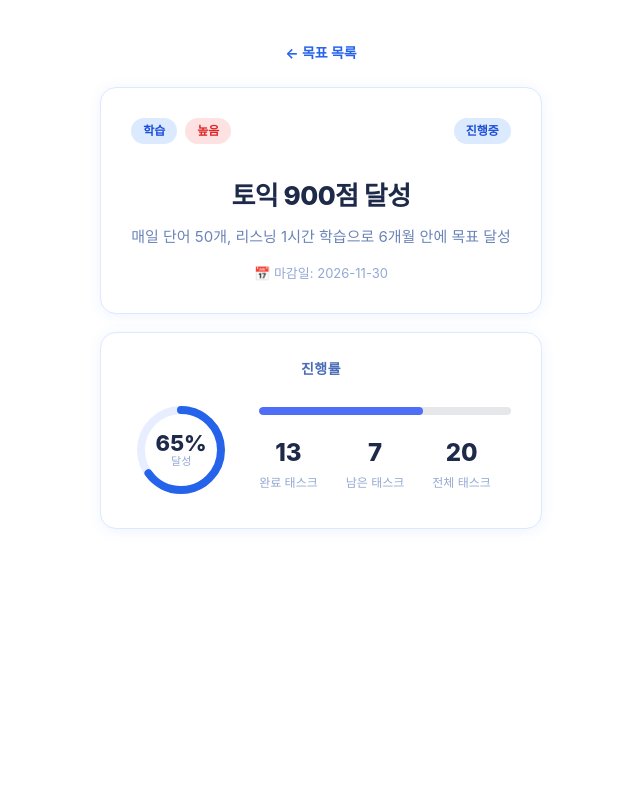
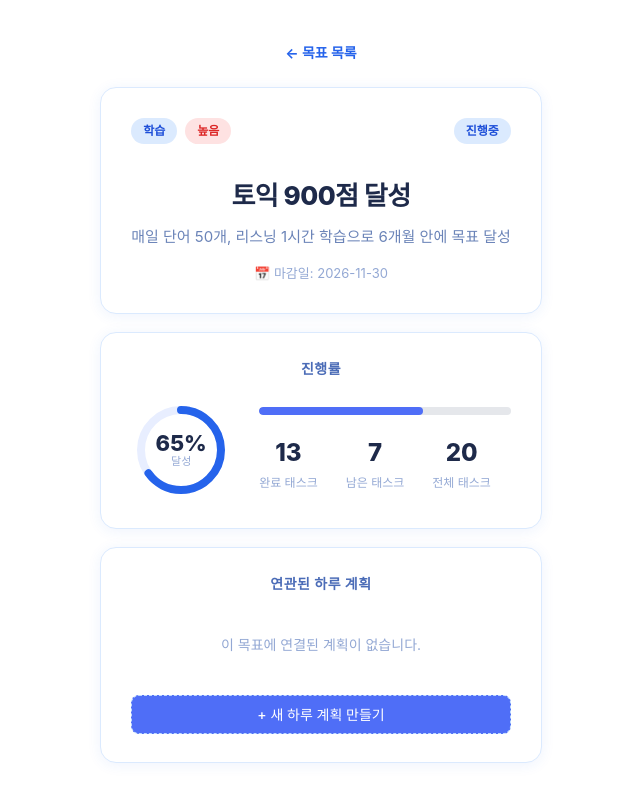
Before and after one commit to goal-log/src, a React (Vite) app in the folder frontend/: page /goals/1 in a window 1280 px wide. Shown: the top 802 px of the page, without its empty margins (319-959 px from the left). Built offline with nearby package versions, Linux system fonts and the light colour scheme; sample sign-in values are in the browser's storage.

Commit message:
feat: 하루 계획 API 연동 및 UI 수정

```diff
--- a/frontend/src/api/goals.js
+++ b/frontend/src/api/goals.js
@@ -6,3 +6,4 @@
 export const updateGoal = (id, data) => api.put(`/api/goals/${id}`, data);
 export const deleteGoal = (id) => api.delete(`/api/goals/${id}`);
 export const getGoalProgress = (id) => api.get(`/api/goals/${id}/progress`);
+export const getGoalPlans = (id) => api.get(`/api/goals/${id}/plans`);
--- a/frontend/src/components/DailyPlanForm.jsx
+++ b/frontend/src/components/DailyPlanForm.jsx
@@ -2,8 +2,8 @@
 import { createPlan } from '../api/dailyPlans';
 import './DailyPlanForm.css';
 
-export default function DailyPlanForm({ date, goals, onCreated, onClose }) {
-  const [goalId, setGoalId] = useState('');
+export default function DailyPlanForm({ date, goals, onCreated, onClose, prefilledGoalId }) {
+  const [goalId, setGoalId] = useState(prefilledGoalId || (goals.length > 0 ? goals[0].id : ''));
   const [submitting, setSubmitting] = useState(false);
   const [submitError, setSubmitError] = useState(null);
 
@@ -13,7 +13,12 @@
     setSubmitting(true);
     try {
       const body = { date };
-      if (goalId) body.longTermGoalId = Number(goalId);
+      if (!goalId) {
+        setSubmitError('목표를 선택해주세요');
+        setSubmitting(false);
+        return;
+      }
+      body.longTermGoalId = Number(goalId);
       const plan = await createPlan(body);
       onCreated(plan);
     } catch (err) {
@@ -33,13 +38,14 @@
 
         <form onSubmit={handleSubmit} className="plan-form">
           <label className="form-label">
-            연결할 목표 <span className="optional">(선택)</span>
+            연결할 목표
             <select
               value={goalId}
               onChange={(e) => setGoalId(e.target.value)}
               className="form-select"
+              disabled={!!prefilledGoalId}
             >
-              <option value="">목표 없음</option>
+              <option value="" disabled>목표를 선택해주세요</option>
               {goals.map((g) => (
                 <option key={g.id} value={g.id}>{g.title}</option>
               ))}
--- a/frontend/src/pages/DailyPlanPage.jsx
+++ b/frontend/src/pages/DailyPlanPage.jsx
@@ -1,4 +1,5 @@
 import { useState, useEffect, useCallback } from 'react';
+import { useLocation, useNavigate } from 'react-router-dom';
 import { getPlanByDate, createPlan, deletePlan } from '../api/dailyPlans';
 import { getGoals } from '../api/goals';
 import DateNavigator from '../components/DateNavigator';
@@ -11,6 +12,9 @@
 }
 
 export default function DailyPlanPage() {
+  const { state } = useLocation();
+  const navigate = useNavigate();
+  const prefilledGoalId = state?.prefilledGoalId;
   const [selectedDate, setSelectedDate] = useState(new Date());
   // undefined = 로딩 중, null = 해당 날짜에 plan 없음, object = plan 존재
   const [plan, setPlan] = useState(undefined);
@@ -61,7 +65,12 @@
   return (
     <div className="page">
       <header className="page-header">
-        <h1 className="page-title">하루 계획</h1>
+        <div style={{ display: 'flex', alignItems: 'center', gap: '16px' }}>
+          {prefilledGoalId && (
+            <button className="back-btn" style={{ marginBottom: 0 }} onClick={() => navigate(-1)}>← 뒤로가기</button>
+          )}
+          <h1 className="page-title">하루 계획</h1>
+        </div>
       </header>
 
       <DateNavigator date={selectedDate} onChange={handleDateChange} />
@@ -100,6 +109,7 @@
           goals={goals}
           onCreated={handlePlanCreated}
           onClose={() => setShowForm(false)}
+          prefilledGoalId={prefilledGoalId}
         />
       )}
     </div>
--- a/frontend/src/pages/GoalDetailPage.css
+++ b/frontend/src/pages/GoalDetailPage.css
@@ -198,3 +198,94 @@
   padding: 80px;
   color: #93a8d4;
 }
+
+/* 연관된 하루 계획 카드 */
+.detail-plans-card {
+  background: #fff;
+  border-radius: 16px;
+  padding: 28px 30px;
+  box-shadow: 0 2px 14px rgba(37, 99, 235, 0.08);
+  border: 1px solid #dbeafe;
+  margin-top: 18px;
+}
+
+.detail-plans-card h2 {
+  font-size: 14px;
+  font-weight: 700;
+  color: #4b6cb7;
+  text-transform: uppercase;
+  letter-spacing: 0.5px;
+  margin-bottom: 22px;
+}
+
+.no-plans {
+  font-size: 14px;
+  color: #93a8d4;
+  margin-bottom: 20px;
+  text-align: center;
+  padding: 20px 0;
+}
+
+.goal-plans-list {
+  list-style: none;
+  padding: 0;
+  margin: 0 0 20px 0;
+  display: flex;
+  flex-direction: column;
+  gap: 12px;
+}
+
+.goal-plan-item {
+  display: flex;
+  justify-content: space-between;
+  align-items: center;
+  padding: 16px 20px;
+  background: #f8fafc;
+  border-radius: 12px;
+  border: 1px solid #e2e8f0;
+  cursor: pointer;
+  transition: all 0.2s ease;
+}
+
+.goal-plan-item:hover {
+  background: #f1f5f9;
+  border-color: #cbd5e1;
+  transform: translateY(-1px);
+  box-shadow: 0 4px 6px -1px rgba(0, 0, 0, 0.05);
+}
+
+.plan-date {
+  font-weight: 600;
+  color: #334155;
+}
+
+.plan-go-icon {
+  color: #94a3b8;
+  font-weight: 700;
+  transition: transform 0.2s ease;
+}
+
+.goal-plan-item:hover .plan-go-icon {
+  color: #3b82f6;
+  transform: translateX(4px);
+}
+
+.add-plan-btn {
+  display: block;
+  width: 100%;
+  padding: 14px;
+  background: #eff6ff;
+  color: #2563eb;
+  border: 1px dashed #bfdbfe;
+  border-radius: 12px;
+  font-weight: 600;
+  font-size: 14px;
+  cursor: pointer;
+  transition: all 0.2s ease;
+  text-align: center;
+}
+
+.add-plan-btn:hover {
+  background: #dbeafe;
+  border-color: #93c5fd;
+}
--- a/frontend/src/pages/GoalDetailPage.jsx
+++ b/frontend/src/pages/GoalDetailPage.jsx
@@ -1,6 +1,6 @@
 import { useState, useEffect } from 'react';
 import { useParams, useNavigate } from 'react-router-dom';
-import { getGoal, getGoalProgress } from '../api/goals';
+import { getGoal, getGoalProgress, getGoalPlans } from '../api/goals';
 import { MOCK_GOALS, MOCK_PROGRESS } from '../api/mock';
 import './GoalDetailPage.css';
 
@@ -15,6 +15,7 @@
   const navigate = useNavigate();
   const [goal, setGoal] = useState(null);
   const [progress, setProgress] = useState(null);
+  const [plans, setPlans] = useState([]);
   const [loading, setLoading] = useState(true);
 
   useEffect(() => {
@@ -23,14 +24,20 @@
       if (!found) { navigate('/goals'); return; }
       setGoal(found);
       setProgress(MOCK_PROGRESS[Number(id)] ?? { totalTasks: 0, completedTasks: 0, progressPercent: 0 });
+      setPlans([]); // 모의 데이터에서는 빈 배열
       setLoading(false);
       return;
     }
     async function fetchData() {
       try {
-        const [goalRes, progressRes] = await Promise.all([getGoal(id), getGoalProgress(id)]);
+        const [goalRes, progressRes, plansRes] = await Promise.all([
+          getGoal(id),
+          getGoalProgress(id),
+          getGoalPlans(id)
+        ]);
         setGoal(goalRes.data.data);
         setProgress(progressRes.data.data);
+        setPlans(plansRes.data.data);
       } catch {
         navigate('/goals');
       } finally {
@@ -114,6 +121,26 @@
           </div>
         </div>
       )}
+
+      {/* 연관된 하루 계획 목록 */}
+      <div className="detail-plans-card">
+        <h2>연관된 하루 계획</h2>
+        {plans.length === 0 ? (
+          <p className="no-plans">이 목표에 연결된 계획이 없습니다.</p>
+        ) : (
+          <ul className="goal-plans-list">
+            {plans.map((plan) => (
+              <li key={plan.id} className="goal-plan-item" onClick={() => navigate('/daily-plan')}>
+                <span className="plan-date">📅 {plan.date}</span>
+                <span className="plan-go-icon">→</span>
+              </li>
+            ))}
+          </ul>
+        )}
+        <button className="add-plan-btn" onClick={() => navigate('/daily-plan', { state: { prefilledGoalId: goal.id } })}>
+          + 새 하루 계획 만들기
+        </button>
+      </div>
     </div>
   );
 }
```
Also changed, not shown: 2 other files (tests, documents, lock files or other folders).
